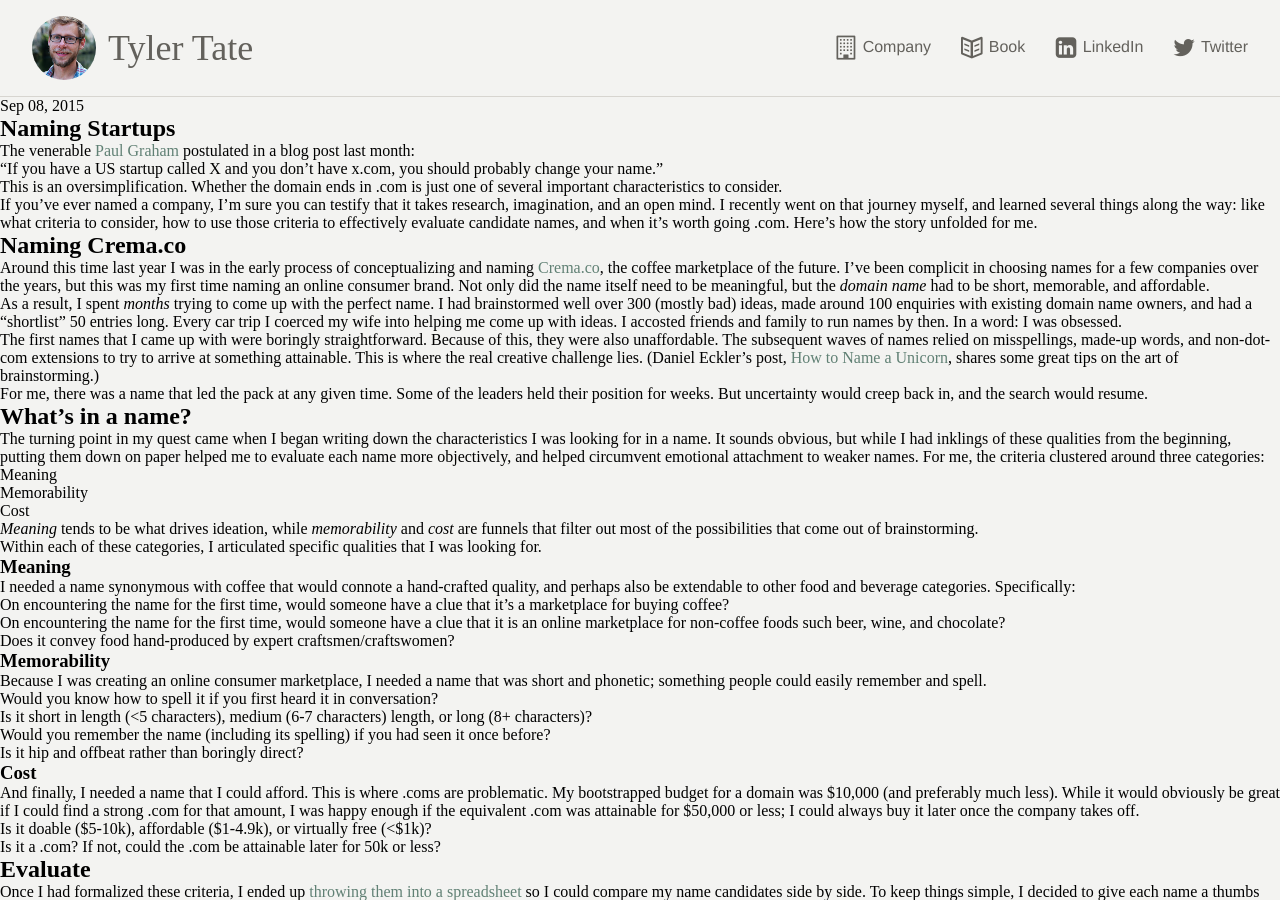
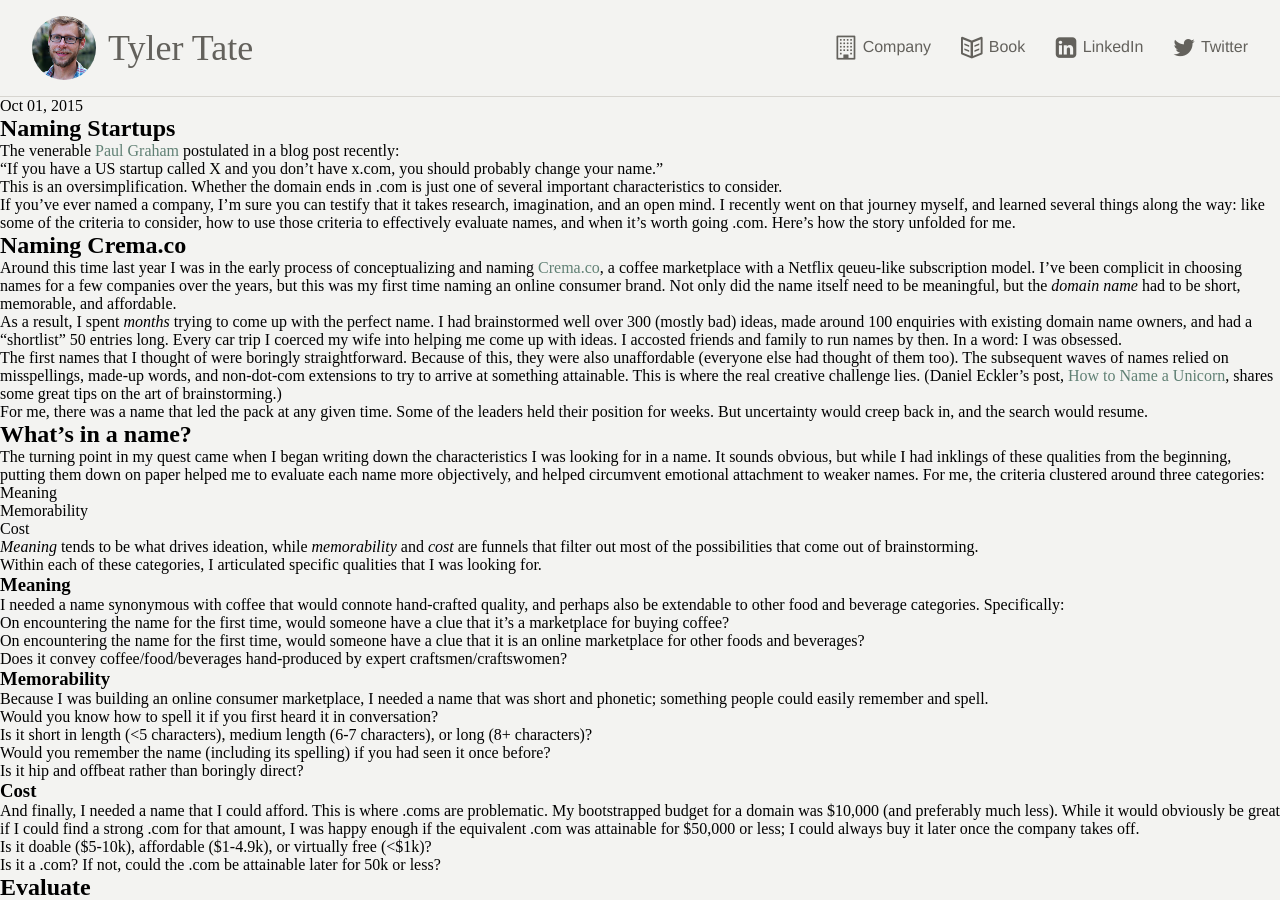
Before and after one commit to SeriouslyInc/tylertate, a Jekyll site: the page built from blog/_posts/2015-10-01-naming-startups-choosing-a-company-name.markdown, in a window 1280 px wide and 900 px high. Built offline with Jekyll 4.4.1, drawn with Linux system fonts in a browser that asks for light colours; comment, search, counter and statistics services are not loaded; some of the changed text lies outside the part shown.

Commit message:
Final edits.

```diff
--- a/blog/_posts/2015-09-08-naming-startups-choosing-a-company-name.markdown
+++ b/blog/_posts/2015-10-01-naming-startups-choosing-a-company-name.markdown
@@ -4,20 +4,20 @@ title: "Naming Startups"
 snippet: "Amidst the #racetogether controversy last week, Starbucks customers received an email promoting the company’s latest offering from their Reserve Roastery: a premium coffee subscription. For $24 a month, customers can become the proud recipient of an 8.8oz bag of small-lot coffee, delivered to their door."
 ---
 
-The venerable [Paul Graham](http://paulgraham.com/name.html) postulated in a blog post last month:
+The venerable [Paul Graham](http://paulgraham.com/name.html) postulated in a blog post recently:
 
 > “If you have a US startup called X and you don’t have x.com, you should probably change your name.”
 
 This is an oversimplification. Whether the domain ends in .com is just one of several important characteristics to consider.
 
-If you’ve ever named a company, I’m sure you can testify that it takes research, imagination, and an open mind. I recently went on that journey myself, and learned several things along the way: like what criteria to consider, how to use those criteria to effectively evaluate candidate names, and when it’s worth going .com. Here’s how the story unfolded for me.
+If you’ve ever named a company, I’m sure you can testify that it takes research, imagination, and an open mind. I recently went on that journey myself, and learned several things along the way: like some of the criteria to consider, how to use those criteria to effectively evaluate names, and when it’s worth going .com. Here’s how the story unfolded for me.
 
 ## Naming Crema.co
-Around this time last year I was in the early process of conceptualizing and naming [Crema.co](http://crema.co/), the coffee marketplace of the future. I’ve been complicit in choosing names for a few companies over the years, but this was my first time naming an online consumer brand. Not only did the name itself need to be meaningful, but the _domain name_ had to be short, memorable, and affordable.
+Around this time last year I was in the early process of conceptualizing and naming [Crema.co](http://crema.co/), a coffee marketplace with a Netflix qeueu-like subscription model. I’ve been complicit in choosing names for a few companies over the years, but this was my first time naming an online consumer brand. Not only did the name itself need to be meaningful, but the _domain name_ had to be short, memorable, and affordable.
 
 As a result, I spent _months_ trying to come up with the perfect name. I had brainstormed well over 300 (mostly bad) ideas, made around 100 enquiries with existing domain name owners, and had a “shortlist” 50 entries long. Every car trip I coerced my wife into helping me come up with ideas. I accosted friends and family to run names by then. In a word: I was obsessed.
 
-The first names that I came up with were boringly straightforward. Because of this, they were also unaffordable. The subsequent waves of names relied on misspellings, made-up words, and non-dot-com extensions to try to arrive at something attainable. This is where the real creative challenge lies. (Daniel Eckler's post, [How to Name a Unicorn](https://blog.growth.supply/how-to-name-a-unicorn-what-you-need-to-know-about-naming-a-billion-dollar-startup-e52b12cd7f77), shares some great tips on the art of brainstorming.)
+The first names that I thought of were boringly straightforward. Because of this, they were also unaffordable (everyone else had thought of them too). The subsequent waves of names relied on misspellings, made-up words, and non-dot-com extensions to try to arrive at something attainable. This is where the real creative challenge lies. (Daniel Eckler's post, [How to Name a Unicorn](https://blog.growth.supply/how-to-name-a-unicorn-what-you-need-to-know-about-naming-a-billion-dollar-startup-e52b12cd7f77), shares some great tips on the art of brainstorming.)
 
 For me, there was a name that led the pack at any given time. Some of the leaders held their position for weeks. But uncertainty would creep back in, and the search would resume.
 
@@ -33,17 +33,17 @@ _Meaning_ tends to be what drives ideation, while _memorability_ and _cost_ are
 Within each of these categories, I articulated specific qualities that I was looking for.
 
 ### Meaning
-I needed a name synonymous with coffee that would connote a hand-crafted quality, and perhaps also be extendable to other food and beverage categories. Specifically:
+I needed a name synonymous with coffee that would connote hand-crafted quality, and perhaps also be extendable to other food and beverage categories. Specifically:
 
 * On encountering the name for the first time, would someone have a clue that it’s a marketplace for buying coffee?
-* On encountering the name for the first time, would someone have a clue that it is an online marketplace for non-coffee foods such beer, wine, and chocolate?
-* Does it convey food hand-produced by expert craftsmen/craftswomen?
+* On encountering the name for the first time, would someone have a clue that it is an online marketplace for other foods and beverages?
+* Does it convey coffee/food/beverages hand-produced by expert craftsmen/craftswomen?
 
 ### Memorability
-Because I was creating an online consumer marketplace, I needed a name that was short and phonetic; something people could easily remember and spell.
+Because I was building an online consumer marketplace, I needed a name that was short and phonetic; something people could easily remember and spell.
 
 * Would you know how to spell it if you first heard it in conversation?
-* Is it short in length (<5 characters), medium (6-7 characters) length, or long (8+ characters)?
+* Is it short in length (<5 characters), medium length (6-7 characters), or long (8+ characters)?
 * Would you remember the name (including its spelling) if you had seen it once before?
 * Is it hip and offbeat rather than boringly direct?
 
@@ -76,20 +76,22 @@ The key word being _now_. As [John Doherty](http://www.johnfdoherty.com/startup-
 
 Dropbox started with getdropbox.com. Stripe was getstripe.com. Airbnb was airbedandbreakfast.com. Facebook started as thefacebook.com. And more recently, plenty of other companies have started with .co and .io domains.
 
-The trick with .coms is that they’re expensive. It’s extremely unlikely that you’ll find a suitable .com that hasn’t already been registered, which you means you have to buy it on the secondary market. And to put cost in context, the current owner of crema.com is asking six figures.
+The trick with .coms is that they’re expensive. It’s extremely unlikely that you’ll find a suitable .com that hasn’t already been registered, which means you have to buy it on the secondary market. And to put cost in context, the current owner of crema.com is asking six figures. (Morgan Linton's post [What Every Startup Founder Should Know About Buying Domain Names](https://medium.com/life-learning/what-every-startup-founder-should-know-about-buying-domain-names-a6f04357b135) provides a healthy dose of realism.)
 
 ## The real question: how much should you spend?
 The real question is not, “Should you go .com?”, but rather, “How much should you spend to get a strong domain?”
 
 I’d like to suggest a rule of thumb:
 
-> Don’t spend more than 1% of your company’s value on a domain.
+> Never spend more than 1% of your company’s value on a domain.
 
-Let’s say you’re a new startup and you’ve raised $100,000 in seed funding at a $1,000,000 valuation. It would be foolish to blow half of your capital on a $50,000 domain name. At that point in the company’s life, whether the name ends in .com will have almost no impact on whether or not you’ll make it to the next stage. Cutting your runway in half by waving goodbye to $50,000 (and 5% of your company), however, _will_ have a trememdous impact. At this point, $10,000 is the maximum you should consider spending — 1% of the company’s $1 million valuation.
+Let’s say you’re a new startup and you’ve raised $100,000 in seed funding at a $1,000,000 valuation. It would be foolish to blow half of your capital on a $50,000 domain name. At that point in the company’s life, whether the name ends in .com will have almost no impact on whether or not you’ll make it to the next stage. Cutting your runway in half by waving goodbye to $50,000 (and 5% of your company), however, _will_ have a trememdous impact. In this circumstance, $10,000 is the maximum you should consider spending — 1% of the company’s $1 million valuation.
 
 If, on the other hand, you’ve built a successful company and just raised a $2 million round at a $10 million valuation to accelerate growth, it might be time to spring for that short and sweet .com for as much as $100,000 (again, no more than 1% of the company’s valuation).
 
-Rules of thumb are, by definition, sweeping generalizations. A short .com has less value to a B2B company than a consumer brand, for example, so B2Bs should spend less.
+Rules of thumb are, by definition, sweeping generalizations. A short .com deliveres less value to a B2B company than to a consumer brand, for example, so B2Bs should probably spend less.
+
+> The main point is to think about domain name purchases in terms of your current valuation.
 
 ## Looking back
-In naming [Crema.co](http://crema.co/), the biggest thing I learned was the importance of defining the characteristics I was looking for in a name. Getting it out of my head, onto paper — and in my case, into a spreadsheet — helped me overcome irrational emotional attachments and think more objectively about each potential name. And, contrary to Paul Graham’s advice, I’m content with a non-dot-com. For now.
+In naming [Crema.co](http://crema.co/), the biggest thing I learned was the importance of defining the characteristics I was looking for in a name. Getting those out of my head, onto paper — and in my case, into a spreadsheet — helped me overcome irrational emotional attachments and think more objectively about each potential name. And, contrary to Paul Graham’s advice, I’m content with a non-dot-com. For now.
```
Also changed, not shown: other parts of blog/_posts/2015-10-01-naming-startups-choosing-a-company-name.markdown (+2 -2 lines).
